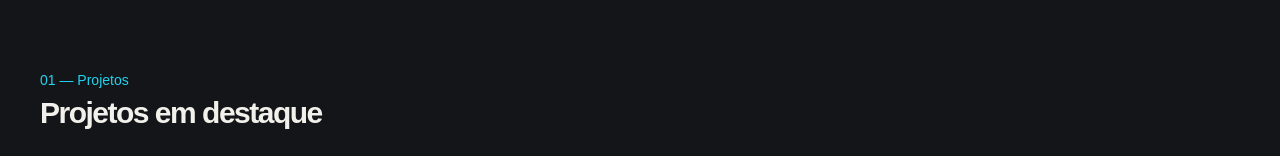
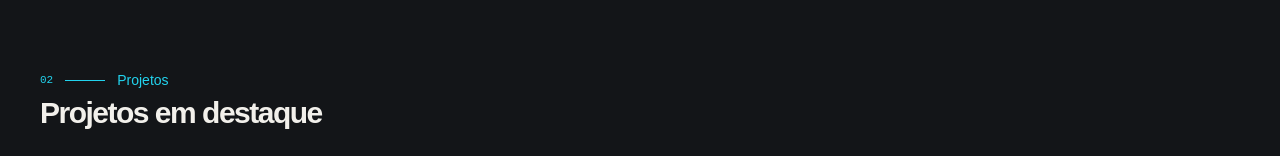
Before and after one commit to leonardonasc/portfolio, a React (Vite) app: page / in a window 1280 px wide. Shown: the part 796-952 px from the top of the page. Built offline with nearby package versions, Linux system fonts and the light colour scheme.

Commit message:
mini fix

```diff
--- a/src/components/projects.tsx
+++ b/src/components/projects.tsx
@@ -6,7 +6,7 @@ import { projects } from "../data/projects";
 export default function Projects() {
     return (
         <section className="flex w-full flex-col gap-8">
-            <Title title="Projetos em destaque" subtitle="01 — Projetos" />
+            <Title title="Projetos em destaque" number="02" subtitle="Projetos" />
             <div className="grid w-full grid-cols-1 gap-4 md:grid-cols-2 xl:grid-cols-3">
                 {projects.map((project) => (
                     <Link key={project.id} to={`/projects/${project.slug}`} className="group relative flex min-h-[460px] flex-col overflow-hidden border border-border bg-foreground p-5 transition-colors duration-300 hover:border-accent">
```
